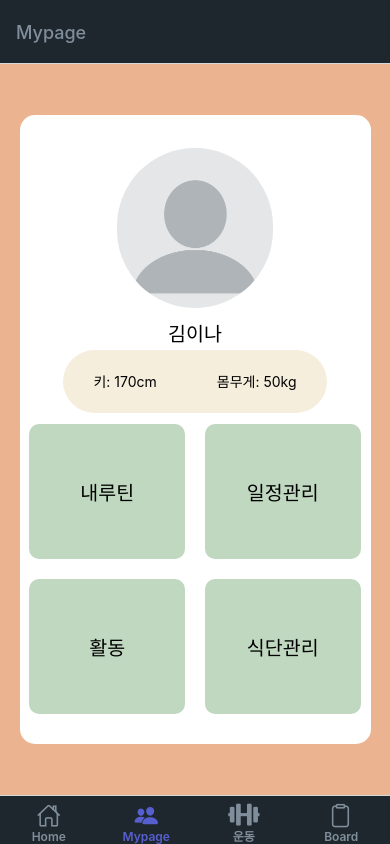
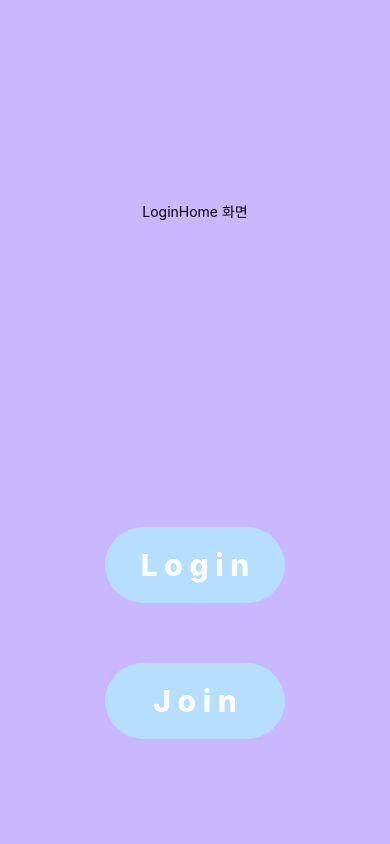
Before and after one commit to Todays-Hardcoding/SiBan, a React Native app in the folder front/: screen /Mypage in a window 390 px wide. Built offline with nearby package versions, Linux system fonts and the light colour scheme.

Commit message:
5/16 로그인페이지 관련(첫화면, navigation 등)

```diff
--- a/front/App.js
+++ b/front/App.js
@@ -1,3 +1,4 @@
+import React, { useState } from "react";
 import AppLoading from "expo-app-loading";
 import { NavigationContainer, StackActions } from "@react-navigation/native";
 import { createStackNavigator } from "@react-navigation/stack";
@@ -6,11 +7,25 @@ import { StyleSheet, Text, View, ScrollView } from "react-native";
 import MainTabs from "./navigation/MainTabs";
 import MyPageNav from "./navigation/MyPageNav";
 import LoginPage from "./navigation/LoginPage";
+import LoginHome from "./screens/LoginPage/LoginHome";
 
 const Stack = createStackNavigator();
 
 export default function App() {
-  return (
+  const [isLogin, setIsLogin] = useState(false);
+
+  return !isLogin ? (
+    <NavigationContainer>
+      <Stack.Navigator>
+        <Stack.Screen
+          name="LoginPage"
+          component={LoginPage}
+          options={{ headerShown: false }}
+        ></Stack.Screen>
+      </Stack.Navigator>
+    </NavigationContainer>
+  ) : (
+    // <LoginHome></LoginHome>
     <NavigationContainer>
       <Stack.Navigator>
         <Stack.Screen
--- /dev/null
+++ b/front/components/CancelButton.js
@@ -0,0 +1,25 @@
+import React from "react";
+import { TouchableOpacity, Text } from "react-native";
+
+const CancelButton = ({ navigation }) => {
+  return (
+    <TouchableOpacity
+      style={{
+        backgroundColor: "#c44569",
+        padding: 10,
+        margin: 10,
+        borderRadius: 10,
+        width: 100,
+        alignItems: "center",
+      }}
+      onPress={() =>
+        navigation.navigate("LoginPage", {
+          screen: "LoginHome",
+        })
+      }
+    >
+      <Text style={{ fontSize: 18, color: "white" }}>취소</Text>
+    </TouchableOpacity>
+  );
+};
+export default CancelButton;
--- a/front/components/LoginButton.js
+++ b/front/components/LoginButton.js
@@ -26,7 +26,7 @@ const LoginButton = () => {
         margin: 10,
         borderRadius: 5,
         paddingHorizontal: 50,
-        width: 330,
+        width: "80%",
         alignItems: "center",
       }}
       // onPress={test2}
--- a/front/components/NaverButton.js
+++ b/front/components/NaverButton.js
@@ -1,7 +1,7 @@
 import React from "react";
 import { TouchableOpacity, Text } from "react-native";
 
-const KakaoButton = () => {
+const NaverButton = () => {
   return (
     <TouchableOpacity
       style={{
@@ -10,7 +10,7 @@ const KakaoButton = () => {
         margin: 10,
         borderRadius: 5,
         paddingHorizontal: 50,
-        width: 330,
+        width: "80%",
         alignItems: "center",
       }}
     >
@@ -19,4 +19,4 @@ const KakaoButton = () => {
   );
 };
 
-export default KakaoButton;
+export default NaverButton;
--- a/front/navigation/LoginPage.js
+++ b/front/navigation/LoginPage.js
@@ -2,14 +2,27 @@ import { NavigationContainer, StackActions } from "@react-navigation/native";
 import { createStackNavigator } from "@react-navigation/stack";
 import React from "react";
 
-import Register from "../screens/LoginPage/register";
-import Search from "../screens/LoginPage/search";
+import LoginHome from "../screens/LoginPage/LoginHome";
+import Login from "../screens/LoginPage/Login";
+import Register from "../screens/LoginPage/Register";
+import Search from "../screens/LoginPage/Search";
+import CancelButton from "../components/CancelButton";
 
 const Stack = createStackNavigator();
 
 const LoginPage = () => {
   return (
     <Stack.Navigator>
+      <Stack.Screen
+        name="LoginHome"
+        component={LoginHome}
+        options={{ headerShown: false }}
+      />
+      <Stack.Screen
+        name="Login"
+        component={Login}
+        options={{ headerShown: false }}
+      />
       <Stack.Screen
         name="Register"
         component={Register}
@@ -20,6 +33,11 @@ const LoginPage = () => {
         component={Search}
         options={{ headerShown: false }}
       />
+      <Stack.Screen
+        name="CancelButton"
+        component={CancelButton}
+        options={{ headerShown: false }}
+      />
     </Stack.Navigator>
   );
 };
--- a/front/navigation/MainTabs.js
+++ b/front/navigation/MainTabs.js
@@ -1,4 +1,4 @@
-import React from "react";
+import React, { useState } from "react";
 import { createBottomTabNavigator } from "@react-navigation/bottom-tabs";
 import { createStackNavigator } from "@react-navigation/stack";
 
@@ -15,6 +15,8 @@ const MainTab = createBottomTabNavigator();
 const Stack = createStackNavigator();
 
 const MainTabs = () => {
+  const [isLogin, setIsLogin] = useState(false);
+
   return (
     <MainTab.Navigator
       sceneContainerStyle={{ backgroundColor: "white" }}
--- /dev/null
+++ b/front/screens/LoginPage/LoginHome.js
@@ -0,0 +1,80 @@
+import React from "react";
+
+import {
+  Text,
+  View,
+  TextInput,
+  StyleSheet,
+  TouchableOpacity,
+} from "react-native";
+
+import NaverButton from "../../components/NaverButton";
+import LoginButton from "../../components/LoginButton";
+import { NavigationContainer } from "@react-navigation/native";
+import { conv2dDerFilter } from "@tensorflow/tfjs/node_modules/@tensorflow/tfjs-core/dist/ops/conv";
+
+const LoginHome = ({ navigation }) => {
+  //const onChangeId = (e) => { console.log(e.target.value); }
+
+  console.log();
+  return (
+    <>
+      <View style={styles.mainContainer}>
+        <Text>LoginHome 화면</Text>
+      </View>
+      <View style={styles.mainButtonContainer}>
+        <TouchableOpacity
+          style={styles.inputTouchableOpacity}
+          onPress={() =>
+            navigation.navigate("Login", {
+              screen: "Login",
+            })
+          }
+        >
+          <Text style={styles.inputText}>L o g i n</Text>
+        </TouchableOpacity>
+        <TouchableOpacity
+          style={styles.inputTouchableOpacity}
+          onPress={() =>
+            navigation.navigate("Register", {
+              screen: "Register",
+            })
+          }
+        >
+          <Text style={styles.inputText}>J o i n</Text>
+        </TouchableOpacity>
+      </View>
+    </>
+  );
+};
+
+const styles = StyleSheet.create({
+  mainContainer: {
+    flex: 1,
+    alignItems: "center",
+    justifyContent: "center",
+    backgroundColor: "#cab8ff",
+  },
+  mainButtonContainer: {
+    flex: 1,
+    alignItems: "center",
+    justifyContent: "center",
+    backgroundColor: "#cab8ff",
+  },
+  inputTouchableOpacity: {
+    margin: 30,
+    backgroundColor: "#B5DEFF",
+    width: 180,
+    alignItems: "center",
+    justifyContent: "center",
+    borderRadius: 50,
+  },
+  inputText: {
+    fontSize: 30,
+    padding: 20,
+    color: "white",
+    fontWeight: "800",
+  },
+});
+
+export default LoginHome;
--- a/front/screens/LoginPage/login.js
+++ b/front/screens/LoginPage/login.js
@@ -19,11 +19,10 @@ const Login = ({ navigation }) => {
   return (
     <View
       style={{
-        flex: 0.75,
+        flex: 1,
         backgroundColor: "#fff",
         alignItems: "center",
         justifyContent: "center",
-        width: "80%",
       }}
     >
       <Text style={{ fontSize: 24, fontWeight: "bold" }}>시반로그인</Text>
@@ -43,7 +42,7 @@ const Login = ({ navigation }) => {
 
       <TouchableOpacity style={{ flexDirection: "row" }}>
         <Text
-          style={{ color: "gray" }}
+          style={styles.findBtn}
           onPress={() =>
             navigation.navigate("LoginPage", {
               screen: "Search",
@@ -53,7 +52,7 @@ const Login = ({ navigation }) => {
           아이디/비번찾기{" "}
         </Text>
         <Text
-          style={{ color: "gray" }}
+          style={styles.findBtn}
           onPress={() =>
             navigation.navigate("LoginPage", {
               screen: "Register",
@@ -65,8 +64,8 @@ const Login = ({ navigation }) => {
         </Text>
       </TouchableOpacity>
 
-      <LoginButton />
-      <KakaoButton />
+      <LoginButton style={styles.loginBtn} />
+      <NaverButton style={styles.loginBtn} />
     </View>
   );
 };
@@ -74,12 +73,18 @@ const Login = ({ navigation }) => {
 const styles = StyleSheet.create({
   input: {
     borderWidth: 1,
-
     fontSize: 20,
+    padding: 10,
     borderRadius: 10,
-
     marginVertical: 10,
     width: "80%",
+  },
+  findBtn: {
+    color: "gray",
+    margin: 20,
+  },
+  loginBtn: {
+    margin: 30,
   },
 });
 
--- a/front/screens/LoginPage/register.js
+++ b/front/screens/LoginPage/register.js
@@ -1,10 +1,12 @@
-import React from "react";
+import React, { useState } from "react";
 import { Text, View, TextInput, StyleSheet } from "react-native";
 
+import { KeyboardAwareScrollView } from "react-native-keyboard-aware-scroll-view";
 import RegisterButton from "../../components/RegisterButton";
-import { KeyboardAwareScrollView } from "react-native-keyboard-aware-scroll-view";
+import CancelButton from "../../components/CancelButton";
+import { TouchableOpacity } from "react-native-gesture-handler";
 
-const Register = () => {
+const Register = ({ navigation }) => {
   //아이디,비번,이메일,전화번호
   const [id, setId] = useState("");
   const [pw, setPw] = useState("");
@@ -34,7 +36,6 @@ const Register = () => {
   const [weightError, setWeightError] = useState("");
 
   console.log(id);
-
   const onChangeId = (text) => {
     const idRegex = /^[A-Za-z]{1}[A-Za-z0-9_-]{3,19}$/;
     if (!idRegex.test(text)) {
@@ -130,16 +131,27 @@ const Register = () => {
     setHeight(text);
   };
   return (
+    <View
+      style={{
+        flex: 1,
+        backgroundColor: "#fff",
+        alignItems: "center",
+        justifyContent: "center",
+        paddingTop: 90,
+      }}
+    >
       <KeyboardAwareScrollView extraScrollHeight={10}>
         <View
           style={{
-          flex: 0.75,
+            // flex: 1,
             backgroundColor: "#fff",
             alignItems: "center",
             justifyContent: "center",
           }}
         >
-        <Text style={{ fontSize: 24, fontWeight: "bold" }}>시반 회원가입</Text>
+          <Text style={{ fontSize: 24, fontWeight: "bold" }}>
+            시반 회원가입
+          </Text>
           <Text style={{ color: "gray", justifyContent: "center" }}>
             {"\n"}멤버가 되어 시반이 제공하는 {"\n"}
             최고의 제품과 혜택을 만나보세요 {"\n"}{" "}
@@ -149,7 +161,7 @@ const Register = () => {
             value={id}
             onChangeText={(text) => onChangeId(text)}
             returnKeyType="next"
-          autoFocus={true}
+            // autoFocus={true}
             placeholder="아이디를 입력해주세요."
           />
           {!idCheck && <Text style={{ color: "red" }}>{idError}</Text>}
@@ -219,9 +231,29 @@ const Register = () => {
           />
           {!weightCheck && <Text style={{ color: "red" }}>{weightError}</Text>}
 
+          <View style={styles.BtnBox}>
             <RegisterButton />
+            <TouchableOpacity
+              style={{
+                backgroundColor: "#c44569",
+                padding: 10,
+                margin: 10,
+                borderRadius: 10,
+                width: 100,
+                alignItems: "center",
+              }}
+              onPress={() =>
+                navigation.navigate("LoginPage", {
+                  screen: "LoginHome",
+                })
+              }
+            >
+              <Text style={{ fontSize: 18, color: "white" }}>취소</Text>
+            </TouchableOpacity>
+          </View>
         </View>
       </KeyboardAwareScrollView>
+    </View>
   );
 };
 
@@ -241,6 +273,9 @@ const styles = StyleSheet.create({
     marginVertical: 5,
     width: "90%",
   },
+  BtnBox: {
+    flexDirection: "row",
+  },
 });
 
 export default Register;
--- a/front/screens/LoginPage/search.js
+++ b/front/screens/LoginPage/search.js
@@ -5,7 +5,7 @@ const Search = () => {
   return (
     <View
       style={{
-        flex: 0.75,
+        flex: 1,
         backgroundColor: "#fff",
         alignItems: "center",
         justifyContent: "center",
@@ -24,7 +24,9 @@ const Search = () => {
           borderRadius: 10,
           marginVertical: 10,
           width: "70%",
-          height: "9%",
+          paddingTop: 20,
+          paddingBottom: 20,
+          alignItems: "center",
         }}
         placeholder={"이메일을 입력해주세요."}
       />
--- a/front/screens/MyPage/MealPlan/MealPlanWrite.js
+++ b/front/screens/MyPage/MealPlan/MealPlanWrite.js
@@ -100,9 +100,9 @@ const times = ["🥙 아침", "🍱 점심", "🥘 저녁"];
 const MealPlanWrite = ({ navigation: { goBack } }) => {
   const [selectedGrade, setGrade] = useState(null);
   const [selectedTime, setTime] = useState(null);
-  const [foods, setFoods] = useState("", "", "", "", "");
+  const [foods, setFoods] = useState(["", "", "", "", ""]);
   const [inputBox, setInputBox] = useState(1);
-  const range = [...Array(inputBox)].map((v, i) => i);
+  const range = [...Array(inputBox)];
 
   // const onChangeText = (text) => setFoods(text);
 
@@ -168,10 +168,9 @@ const MealPlanWrite = ({ navigation: { goBack } }) => {
       {range.map((inputCount, index) => {
         return (
           <TextInput
-            key={inputCount}
+            key={index}
             returnKeyLabel="done"
             onSubmitEditing={onSubmit}
-            onChangeText={console.log(foods)}
             value={(text) => {
               let foodsCopy = [...foods];
               foodsCopy[index] = text;
@@ -187,6 +186,7 @@ const MealPlanWrite = ({ navigation: { goBack } }) => {
             if (inputBox != 5) {
               setInputBox(inputBox + 1);
             }
+            console.log(range);
           }}
         >
           <AddMinText>+</AddMinText>
```
Also changed, not shown: front/Test.js (added, +23 -0 lines). Lines whose indentation alone changed are shown as unchanged.
